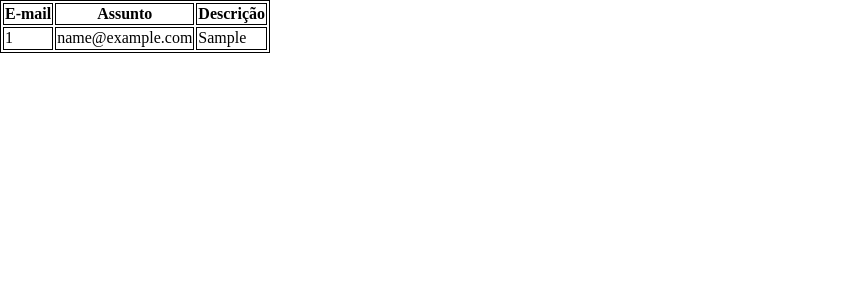
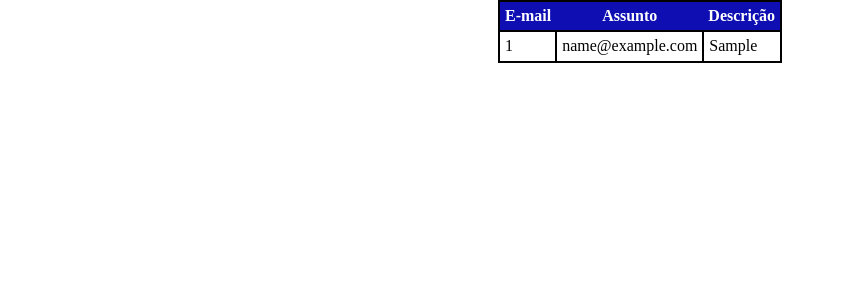
Before and after one commit to mafemad/PMIC3, a Flask app: page /usuarios in a window 1280 px wide. Shown: the top 300 px of the page, without its empty margins (0-845 px from the left). Run offline with Flask 3, Linux system fonts and the light colour scheme; tables that the repository leaves empty or names only in its code hold one stand-in row (values such as "Sample post"); some libraries are stand-ins or nearby versions.

Commit message:
correção

```diff
--- a/static/estilo.css
+++ b/static/estilo.css
@@ -6,10 +6,10 @@
 
  .header{
 
-        width: 80%;
-        display: flex;
-        justify-content: space-between;
-        margin: 1.3% auto;
+    width: 80%;
+    display: flex;
+    justify-content: space-between;
+    margin: 1.3% auto;
 
 
 
@@ -17,10 +17,12 @@
 
  }
  .capa{
+    display: flex;
     margin: auto;
     align-items: center;
-    width: 80%;
     margin-top: 2.5%;
+    justify-content: center;
+
  }
 
 footer{
@@ -33,6 +35,24 @@ hr{
     max-width: 80%;
 }
 
-table, th, td {
-    border: 1px solid;
-  }
+table,th, td {
+    border: 2px solid;
+    padding: 5px;
+
+}
+
+table{
+    border-collapse: collapse;
+}
+
+th{
+    background-color: rgb(14, 14, 179);
+    color: white;
+    border: black;
+}
+
+.tabela{
+    display: flex;
+    align-items: center;
+    justify-content: center;
+}
--- a/templates/usuarios.html
+++ b/templates/usuarios.html
@@ -10,6 +10,7 @@
 
 </head>
 <body>
+    <div class="tabela">
         <table >
             <thead>
 
@@ -34,6 +35,7 @@
 
             {% endfor %}
         </table>
+    </div>
 
 
 </body>
```
Lines whose indentation alone changed are shown as unchanged.
